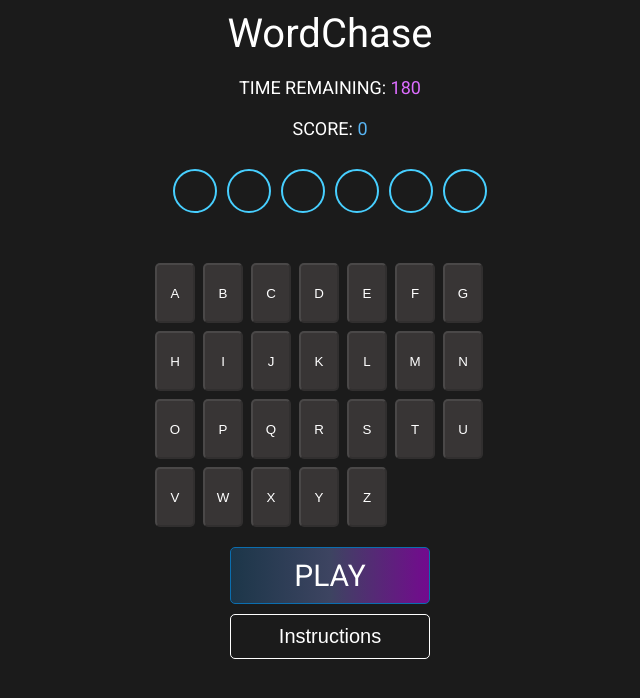
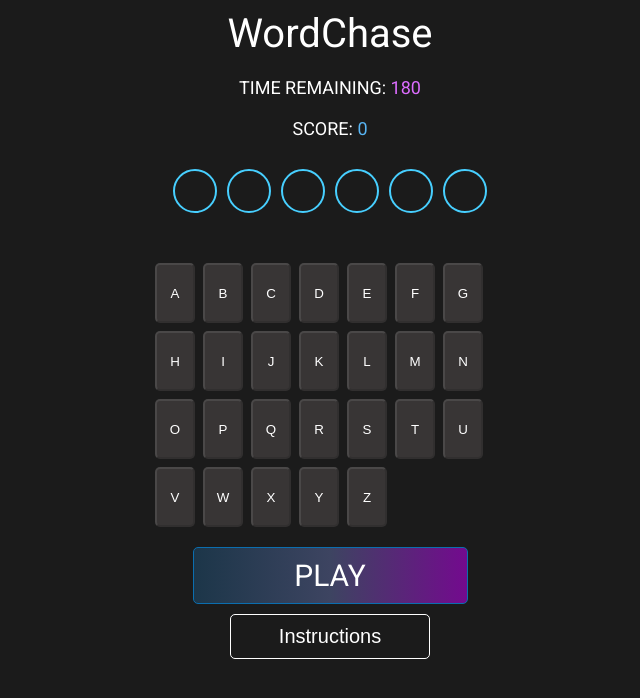
Before and after one commit to Sam-Haider/WordChase, a React (Create React App) app: page / in a window 1280 px wide. Shown: the top 698 px of the page, without its empty margins (310-950 px from the left). Built offline with nearby package versions, Linux system fonts and the light colour scheme.

Commit message:
Update styles

```diff
--- a/src/components/home/home.js
+++ b/src/components/home/home.js
@@ -26,7 +26,7 @@ const PlayButton = styled.div`
   border: 1px solid rgb(11, 110, 175);
   font-size: 30px;
   color: white;
-  width: 200px;
+  width: 275px;
   margin-top: 20px;
   border-radius: 5px;
   padding: 10px;
```
